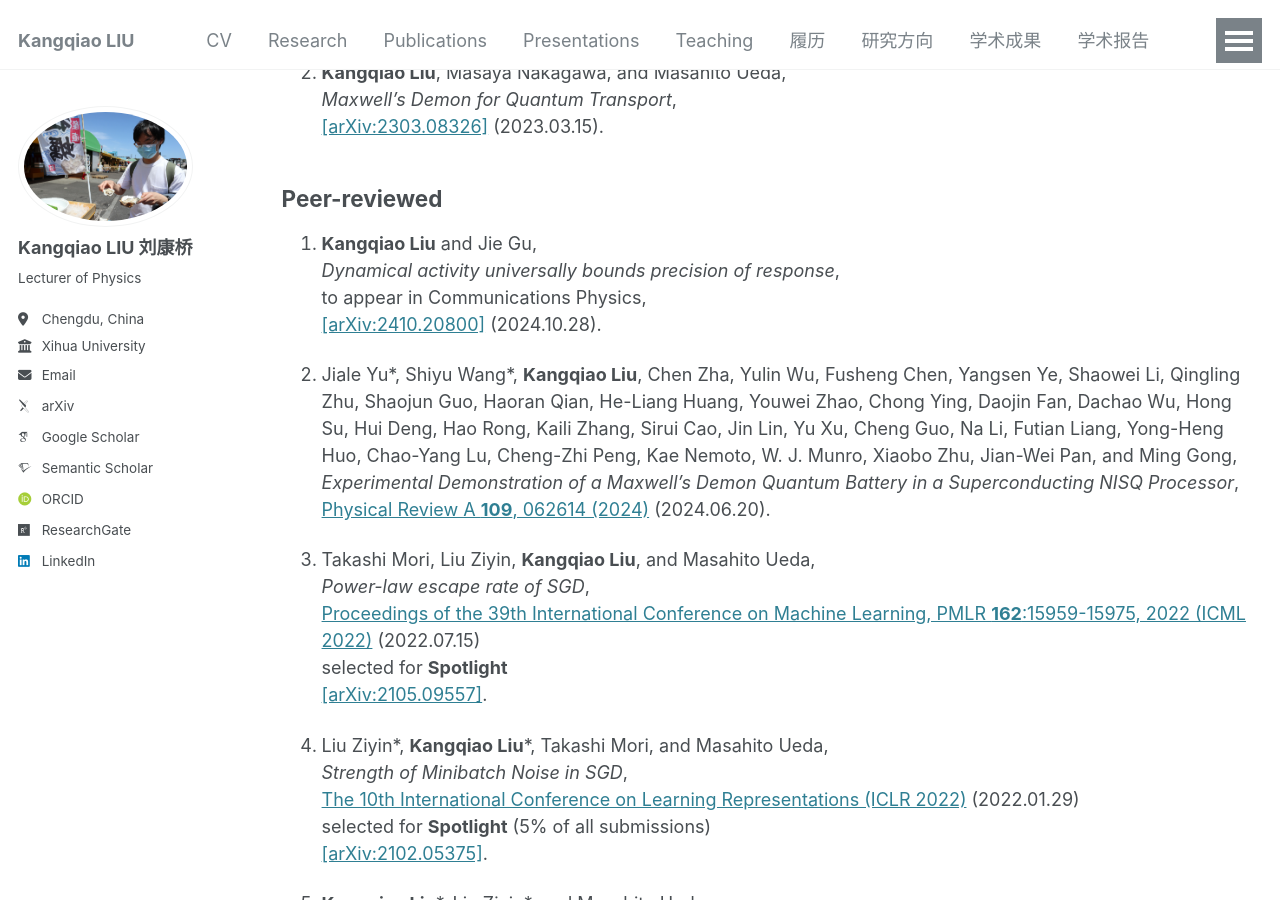
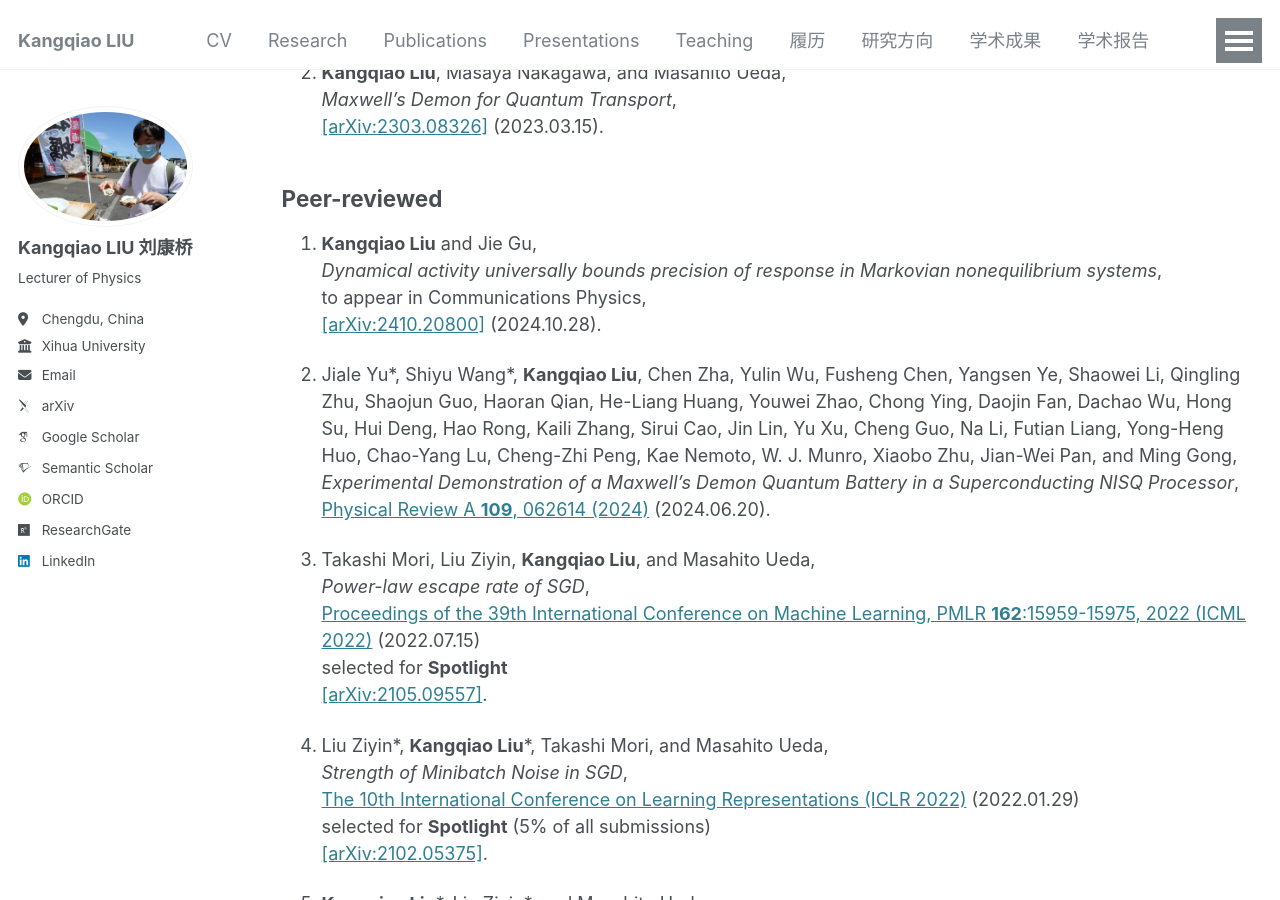
Before and after one commit to KangqiaoLiu/KangqiaoLiu.github.io, a Jekyll site: the page built from _pages/publications.md, in a window 1280 px wide and 900 px high, scrolled down 342 px. Built offline with Jekyll 4.4.1, drawn with Linux system fonts in a browser that asks for light colours; some web fonts are replaced.

Commit message:
Update publications.md

```diff
--- a/_pages/publications.md
+++ b/_pages/publications.md
@@ -23,7 +23,7 @@ The symbol \* represents the equal contribution.
 
 ## **Peer-reviewed**
 1. **Kangqiao Liu** and Jie Gu,<br />
-  *Dynamical activity universally bounds precision of response*,<br />
+  *Dynamical activity universally bounds precision of response in Markovian nonequilibrium systems*,<br />
   to appear in Communications Physics,<br />
   [[arXiv:2410.20800]](https://arxiv.org/abs/2410.20800) (2024.10.28).
 
```
